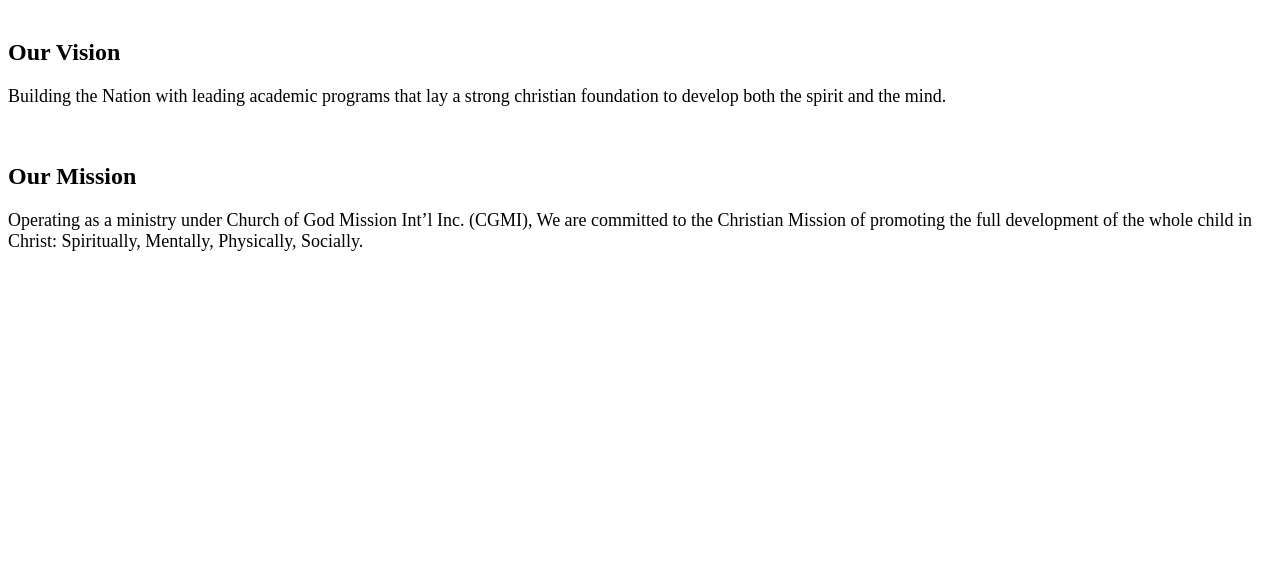
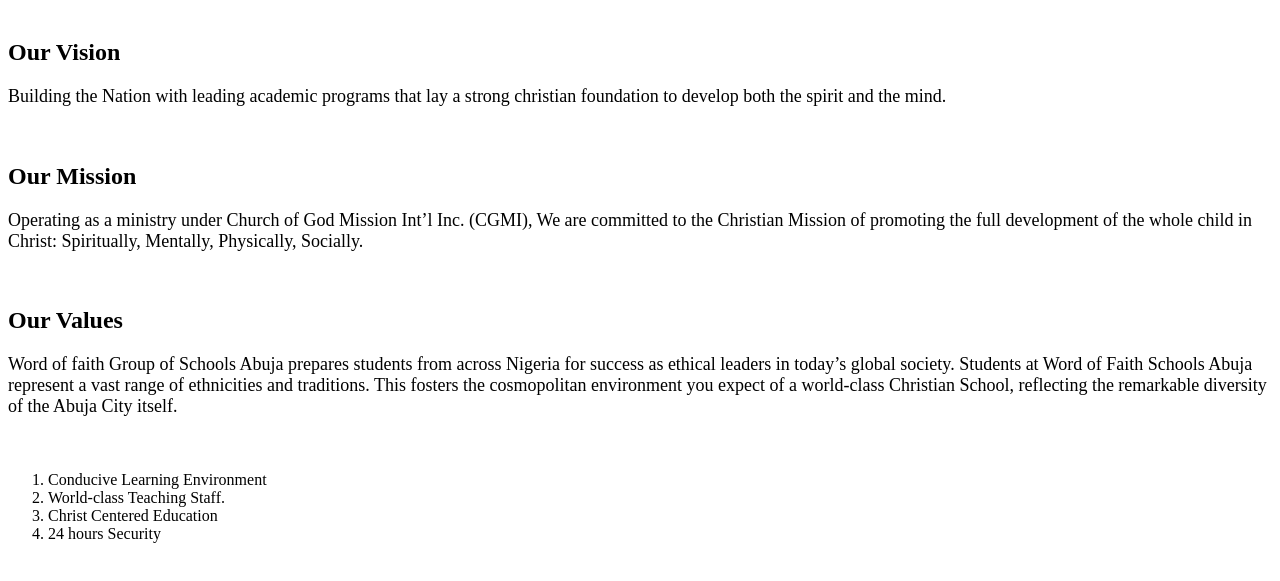
Before and after one commit to DeeNuls/Word-Of-Faith-Schools, a plain HTML site: page index.html in a window 1280 px wide. Shown: the part 211-792 px from the top of the page. Drawn offline with Linux system fonts and the light colour scheme.

Commit message:
Update index.html

```diff
--- a/index.html
+++ b/index.html
@@ -21,5 +21,15 @@
 Building the Nation with leading academic programs that lay a strong christian foundation to develop both the spirit and the mind. </p> <br>
 <h2> Our Mission </h2>
 <p> Operating as a ministry under Church of God Mission Int’l Inc. (CGMI), We are committed to the Christian Mission of promoting the full development of the whole child in Christ: Spiritually, Mentally, Physically, Socially. </p><br>
+  <h2> Our Values </h2>
+        <p> Word of faith Group of Schools Abuja prepares students from across Nigeria for success as ethical leaders in today’s global society. Students at Word of Faith Schools Abuja represent a vast range of ethnicities and traditions. This fosters the cosmopolitan environment you expect of a world-class Christian School, reflecting the remarkable diversity of the Abuja City itself. </p><br>
+   <p>
+       <ol>
+           <li> Conducive Learning Environment </li>
+           <li> World-class Teaching Staff. </li>
+           <li> Christ Centered Education </li>
+           <li> 24 hours Security </li>
+       </ol>
+   </p>
     </body>
 </html>
```
